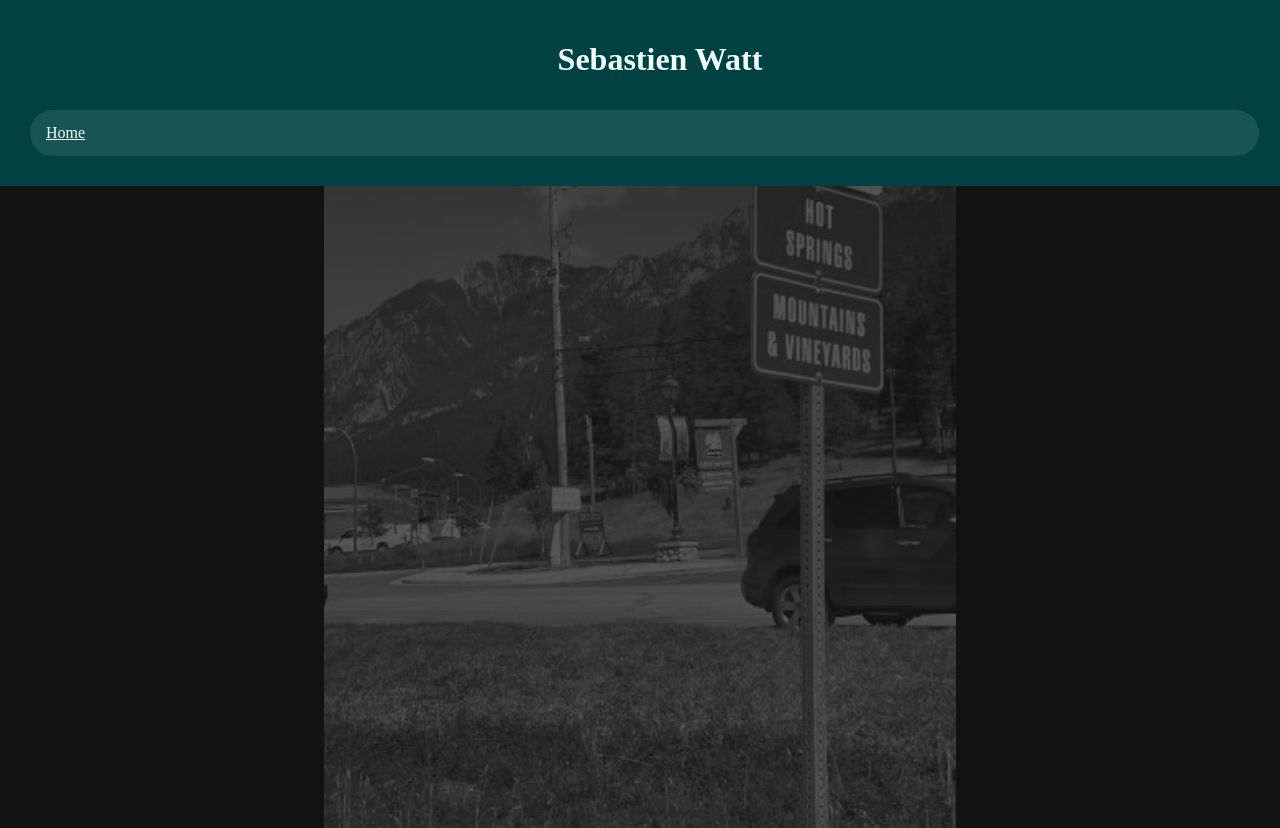
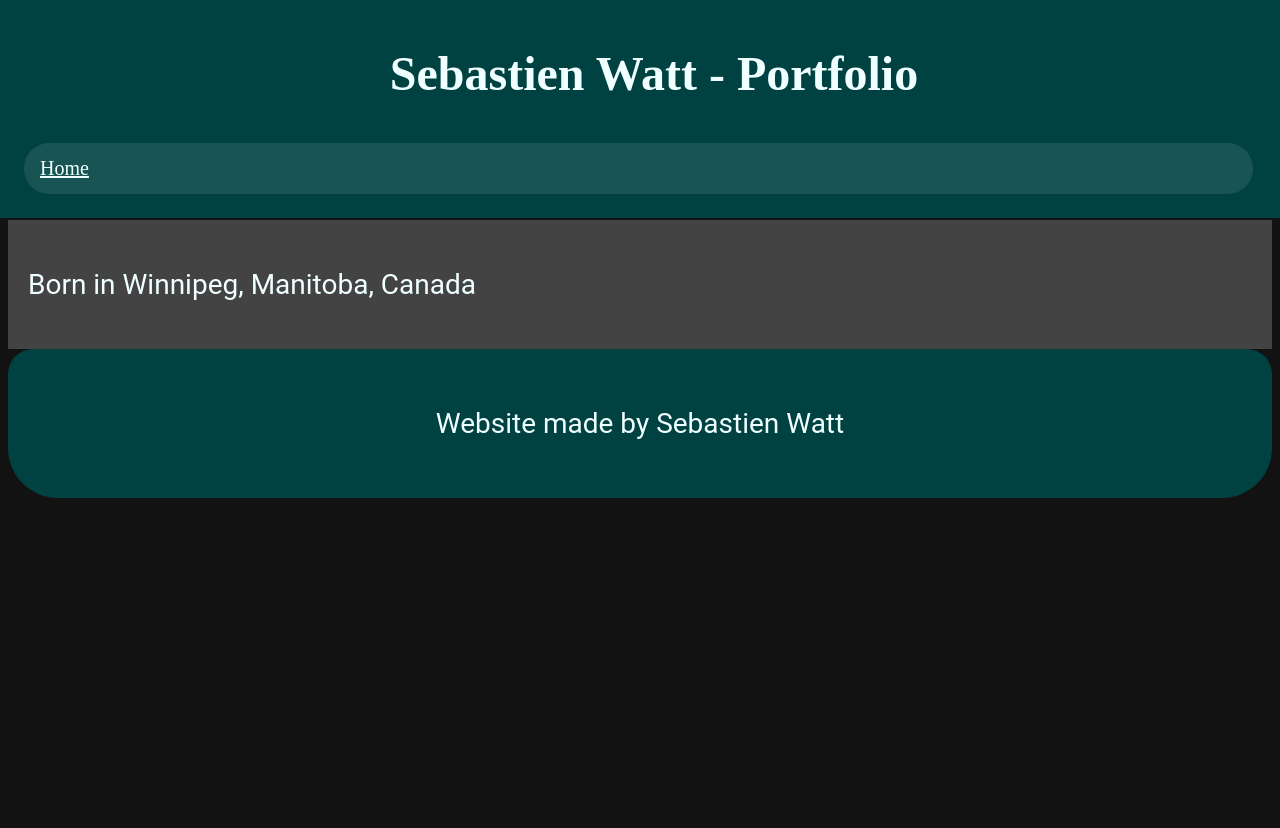
Before and after one commit to SebWatt/css-basics-assessments, a plain HTML site: page index.html in a window 1280 px wide. Shown: the top 828 px of the page. After the commit the page ends 800 px from the top, so only its background shows below. Drawn offline with Linux system fonts and the light colour scheme.

Commit message:
First commit at home

```diff
--- a/css-stylesheets/styles.css
+++ b/css-stylesheets/styles.css
@@ -9,15 +9,17 @@ header {
   top: 0;
   left: 0;
   background-color: #004141;
-  padding: 20px;
+  padding: 14px;
 }
 h1 {
   text-align: center;
   color: azure;
+  font-size: 48px;
 }
 nav {
   width: 96%;
   padding: 10px;
+  font-size: 20px;
 }
 ul {
   border-radius: 25px 25px 25px 25px;
@@ -53,6 +55,15 @@ li a {
 li a:hover {
   background-color: #2f6565;
 }
+p {
+  color: azure;
+  font-family: Roboto, Helvetica, sans-serif;
+  font-size: 28px;
+}
+section {
+  padding: 20px;
+  background-color: #434343;
+}
 footer {
   border-radius: 25px 25px 50px 50px;
   background-color: #004141;
--- a/index.html
+++ b/index.html
@@ -11,7 +11,7 @@
     <meta charset="UTF-8" />
     <meta http-equiv="X-UA-Compatible" content="IE=edge" />
     <meta name="viewport" content="width=device-width, initial-scale=1.0" />
-    <title>Sebastien Watt</title>
+    <title>Sebastien Watt - Home</title>
     <link rel="stylesheet" href="css-stylesheets/styles.css" />
     <style>
       img {
@@ -28,7 +28,7 @@
   </head>
   <body>
     <header>
-      <h1>Sebastien Watt</h1>
+      <h1>Sebastien Watt - Portfolio</h1>
       <!--Had a bad brain fart was looking at the page that was not changing because i forgot to open up the port. -->
       <nav>
         <ul>
@@ -36,13 +36,10 @@
         </ul>
       </nav>
     </header>
-    <main>
-      <img
-        src="Images/BC.jpg"
-        alt="picture of a sign with information about where attactions in radium hot springs are with mountains behind in the background"
-        width="1000"
-        height="300"
-      />
+    <main style="margin-top: 220px">
+      <section>
+        <p>Born in Winnipeg, Manitoba, Canada <br /></p>
+      </section>
     </main>
     <footer>
       <p>Website made by Sebastien Watt</p>
```
